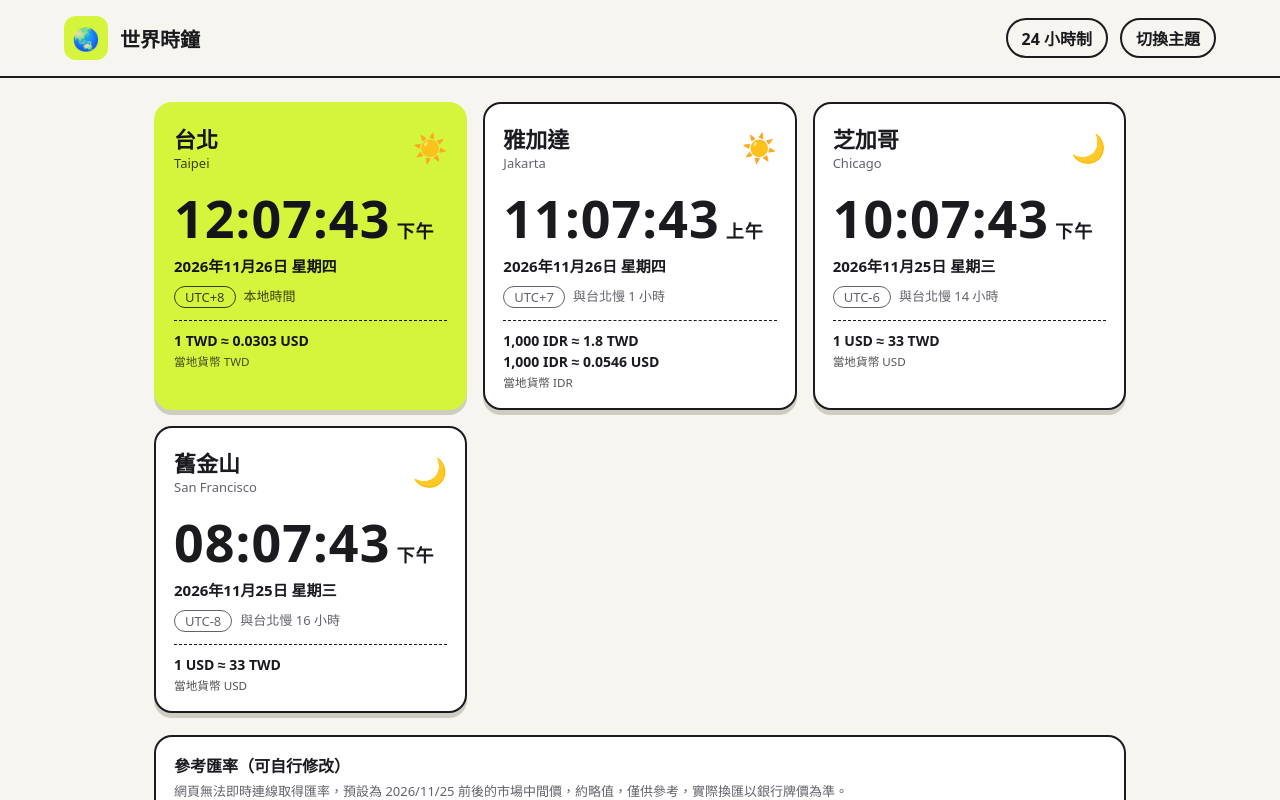
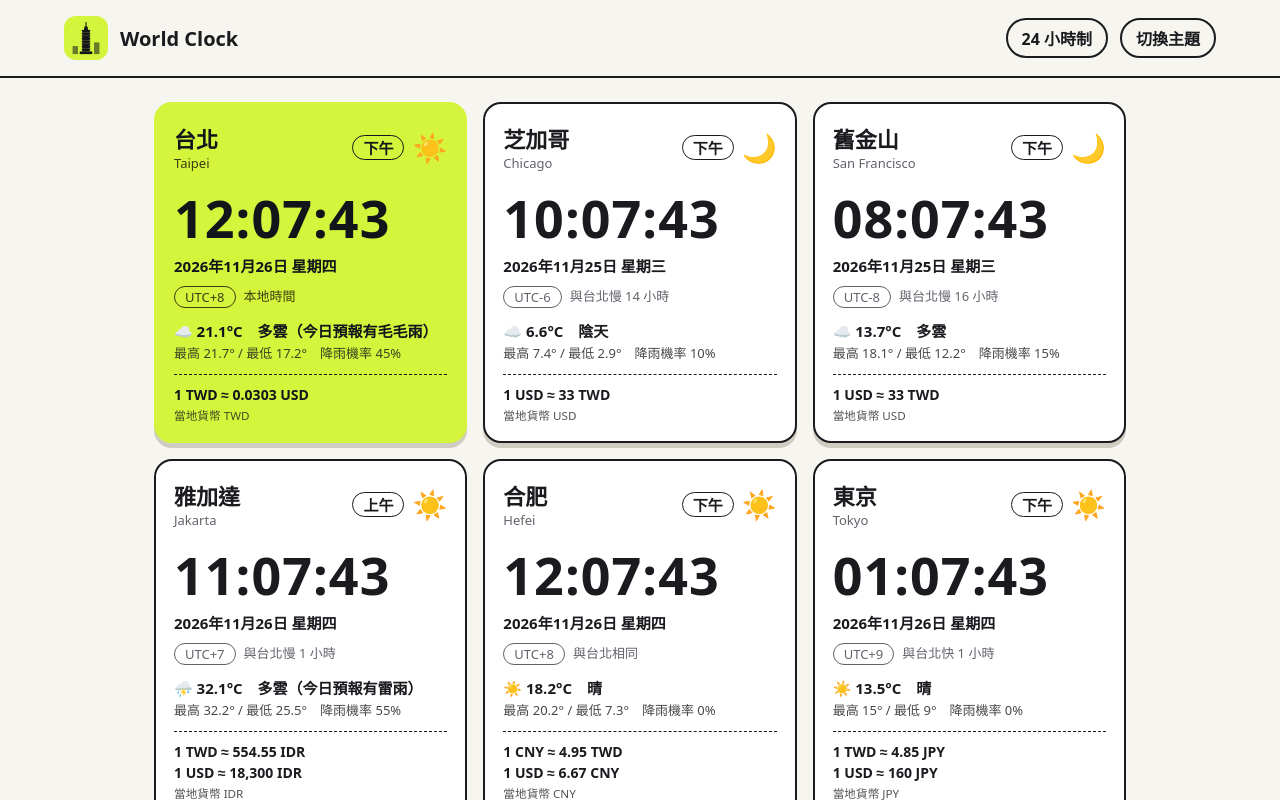
Before and after one commit to lin-patrick/WorldTime, a plain HTML site: page index.html in a window 1280 px wide. Both pictures are taken after a click on the button "12 小時制". Shown: the top 800 px of the page. Drawn offline with Linux system fonts and the light colour scheme; no server answers.

Commit message:
Add files via upload

```diff
--- a/index.html
+++ b/index.html
@@ -3,7 +3,7 @@
 <head>
 <meta charset="utf-8">
 <meta name="viewport" content="width=device-width, initial-scale=1, viewport-fit=cover">
-<title>世界時鐘</title>
+<title>World Clock</title>
 <style>
 :root{--bg:#f6f5ef;--panel:#fff;--line:#cfcdc2;--text:#1a1a1f;--sub:#62626c;--lime:#d4f53c;--limeText:#14151a;box-sizing:border-box;padding-top:env(safe-area-inset-top,0px);padding-bottom:env(safe-area-inset-bottom,0px);padding-left:env(safe-area-inset-left,0px);padding-right:env(safe-area-inset-right,0px)}
 @media (prefers-color-scheme:dark){:root:not([data-theme="light"]){--bg:#14151a;--panel:#1c1d24;--line:#3a3b45;--text:#f2f2ee;--sub:#a9a9b3}}
@@ -22,12 +22,14 @@ main{max-width:1100px;margin:0 auto;padding:24px clamp(24px,6vw,64px)}
 .top{display:flex;justify-content:space-between;align-items:center}
 .city{font-size:22px;font-weight:900}.en{font-size:13px;color:var(--sub)}
 .home .en,.home .meta{color:#3b3d12}
-.ico{font-size:28px}
+.ico{font-size:28px;line-height:1}.badge{display:flex;align-items:center;gap:8px;white-space:nowrap}.ap{font-size:15px;font-weight:800;border:1.5px solid currentColor;border-radius:999px;padding:1px 10px}.ap:empty{display:none}
 .time{font-size:clamp(40px,9vw,52px);font-weight:900;font-variant-numeric:tabular-nums;letter-spacing:.02em;margin:10px 0 2px}
 .ampm{font-size:18px;margin-left:6px}
 .date{font-size:15px;font-weight:700}
 .meta{margin-top:10px;font-size:13px;color:var(--sub);display:flex;gap:8px;flex-wrap:wrap}
 .pill{border:1.5px solid currentColor;border-radius:999px;padding:1px 10px}
+.wx{margin-top:12px;display:grid;gap:2px;font-weight:700;font-size:15px}
+.wx small{font-weight:400;opacity:.8;font-size:13px}
 .fx{margin-top:12px;padding-top:10px;border-top:1.5px dashed currentColor;font-size:14px;font-weight:700;display:grid;gap:2px}
 .fx small{font-weight:400;opacity:.75}
 .rates{margin-top:22px;background:var(--panel);border:2px solid var(--text);border-radius:18px;padding:16px 18px}
@@ -42,8 +44,8 @@ footer{text-align:center;color:var(--sub);font-size:13px;padding:0 clamp(24px,6v
 </head>
 <body>
 <header>
-  <div class="logo" aria-hidden="true">🌏</div>
-  <h1>世界時鐘</h1>
+  <div class="logo" role="img" aria-label="Taipei 101"><svg width="34" height="34" viewBox="0 0 32 38" fill="currentColor" aria-hidden="true"><line x1="16" y1="1" x2="16" y2="6" stroke="currentColor" stroke-width="1.2"/><polygon points="14.5,6 17.5,6 18.5,10 13.5,10"/><polygon points="11,10 21,10 19.8,13 12.2,13"/><polygon points="11,13 21,13 19.8,16 12.2,16"/><polygon points="11,16 21,16 19.8,19 12.2,19"/><polygon points="11,19 21,19 19.8,22 12.2,22"/><polygon points="11,22 21,22 19.8,25 12.2,25"/><polygon points="11,25 21,25 19.8,28 12.2,28"/><polygon points="11,28 21,28 19.8,31 12.2,31"/><polygon points="11,31 21,31 19.8,34 12.2,34"/><rect x="9" y="34" width="14" height="3"/><rect x="1" y="28" width="6" height="9" opacity=".55"/><rect x="25" y="24" width="6" height="13" opacity=".55"/></svg></div>
+  <h1>World Clock</h1>
   <button class="btn" id="fmt">12 小時制</button>
   <button class="btn" id="theme">切換主題</button>
 </header>
@@ -55,25 +57,30 @@ footer{text-align:center;color:var(--sub);font-size:13px;padding:0 clamp(24px,6v
     <div class="row">
       <label>1 USD = <input id="r_twd" type="number" step="0.01" min="0" inputmode="decimal"> TWD</label>
       <label>1 USD = <input id="r_idr" type="number" step="1" min="0" inputmode="decimal"> IDR</label>
+      <label>1 USD = <input id="r_cny" type="number" step="0.0001" min="0" inputmode="decimal"> CNY</label>
+      <label>1 USD = <input id="r_jpy" type="number" step="0.01" min="0" inputmode="decimal"> JPY</label>
     </div>
   </section>
 </main>
-<footer>時間由裝置時鐘與瀏覽器時區資料計算，芝加哥與舊金山會自動處理日光節約時間。</footer>
+<footer>時間由裝置時鐘與瀏覽器時區資料計算，芝加哥與舊金山會自動處理日光節約時間。<span id="wxnote">天氣為 2026/11/26 擷取的快照。</span></footer>
 
 <script>
 const ZONES=[
- {tz:"Asia/Taipei",city:"台北",en:"Taipei",home:true,cur:"TWD",amt:1},
- {tz:"Asia/Jakarta",city:"雅加達",en:"Jakarta",cur:"IDR",amt:1000},
- {tz:"America/Chicago",city:"芝加哥",en:"Chicago",cur:"USD",amt:1},
- {tz:"America/Los_Angeles",city:"舊金山",en:"San Francisco",cur:"USD",amt:1}
+ {tz:"Asia/Taipei",city:"台北",en:"Taipei",home:true,cur:"TWD",amt:1,wx:{t:21.1,hi:21.7,lo:17.2,p:45,c:"多雲（今日預報有毛毛雨）",i:"☁️"}},
+ {tz:"America/Chicago",city:"芝加哥",en:"Chicago",cur:"USD",amt:1,wx:{t:6.6,hi:7.4,lo:2.9,p:10,c:"陰天",i:"☁️"}},
+ {tz:"America/Los_Angeles",city:"舊金山",en:"San Francisco",cur:"USD",amt:1,wx:{t:13.7,hi:18.1,lo:12.2,p:15,c:"多雲",i:"☁️"}},
+ {tz:"Asia/Jakarta",city:"雅加達",en:"Jakarta",cur:"IDR",amt:1000,rev:true,k:"idr",wx:{t:32.1,hi:32.2,lo:25.5,p:55,c:"多雲（今日預報有雷雨）",i:"⛈️"}},
+ {tz:"Asia/Shanghai",city:"合肥",en:"Hefei",cur:"CNY",amt:1,wx:{t:18.2,hi:20.2,lo:7.3,p:0,c:"晴",i:"☀️"}},
+ {tz:"Asia/Tokyo",city:"東京",en:"Tokyo",cur:"JPY",amt:1,rev:true,k:"jpy",wx:{t:13.5,hi:15.0,lo:9.0,p:0,c:"晴",i:"☀️"}}
 ];
 let h12=false;
 const grid=document.getElementById("grid");
 grid.innerHTML=ZONES.map((z,i)=>`<article class="card${z.home?" home":""}">
-  <div class="top"><div><div class="city">${z.city}</div><div class="en">${z.en}</div></div><div class="ico" id="i${i}"></div></div>
+  <div class="top"><div><div class="city">${z.city}</div><div class="en">${z.en}</div></div><div class="badge"><span class="ap" id="a${i}"></span><span class="ico" id="i${i}"></span></div></div>
   <div class="time" id="t${i}">--:--:--</div>
   <div class="date" id="d${i}"></div>
   <div class="meta" id="m${i}"></div>
+  <div class="wx" id="w${i}"></div>
   <div class="fx" id="x${i}"></div></article>`).join("");
 
 function offsetMin(tz,now){
@@ -89,7 +96,7 @@ function tick(){
     const parts=tf.formatToParts(now); let out="",ap="";
     parts.forEach(p=>{if(p.type==="dayPeriod")ap=p.value;else if(["hour","minute","second","literal"].includes(p.type))out+=p.value});
     out=out.replace(/[^\d:]/g,"").replace(/^(\d):/,"0$1:");
-    document.getElementById("t"+i).innerHTML=out+(ap?`<span class="ampm">${ap}</span>`:"");
+    document.getElementById("t"+i).textContent=out;document.getElementById("a"+i).textContent=ap;
     document.getElementById("d"+i).textContent=new Intl.DateTimeFormat("zh-TW",{timeZone:z.tz,year:"numeric",month:"long",day:"numeric",weekday:"long"}).format(now);
     const hr=+new Intl.DateTimeFormat("en-US",{timeZone:z.tz,hour:"numeric",hour12:false}).format(now)%24;
     document.getElementById("i"+i).textContent=hr>=6&&hr<18?"☀️":"🌙";
@@ -103,27 +110,65 @@ document.getElementById("theme").onclick=()=>{
   const r=document.documentElement,dark=getComputedStyle(r).getPropertyValue("--bg").trim()==="#14151a";
   r.dataset.theme=dark?"light":"dark";
 };
-let rates={twd:33.0,idr:18300};
-try{const s=JSON.parse(localStorage.getItem("wc_rates")||"null");if(s&&s.twd>0&&s.idr>0)rates=s}catch(e){}
+let rates={twd:33.0,idr:18300,cny:6.67,jpy:160};
+try{const s=JSON.parse(localStorage.getItem("wc_rates")||"null");if(s&&s.twd>0&&s.idr>0)rates={twd:s.twd,idr:s.idr,cny:s.cny>0?s.cny:6.67,jpy:s.jpy>0?s.jpy:160}}catch(e){}
 const fnum=n=>n.toLocaleString("en-US",{maximumFractionDigits:n<1?4:2});
+function renderWx(){
+  ZONES.forEach((z,i)=>{
+    const w=z.wx;
+    document.getElementById("w"+i).innerHTML=`<span>${w.i} ${w.t}°C　${w.c}</span><small>最高 ${w.hi}° / 最低 ${w.lo}°　降雨機率 ${w.p}%</small>`;
+  });
+}
 function renderFx(){
-  const toTWD={TWD:1,USD:rates.twd,IDR:rates.twd/rates.idr},toUSD={TWD:1/rates.twd,USD:1,IDR:1/rates.idr};
+  const toTWD={TWD:1,USD:rates.twd,IDR:rates.twd/rates.idr,CNY:rates.twd/rates.cny},toUSD={TWD:1/rates.twd,USD:1,IDR:1/rates.idr,CNY:1/rates.cny};
   ZONES.forEach((z,i)=>{
     const a=z.amt,rows=[];
-    if(z.cur!=="TWD")rows.push(`<span>${fnum(a)} ${z.cur} ≈ ${fnum(a*toTWD[z.cur])} TWD</span>`);
-    if(z.cur!=="USD")rows.push(`<span>${fnum(a)} ${z.cur} ≈ ${fnum(a*toUSD[z.cur])} USD</span>`);
+    if(z.rev){rows.push(`<span>1 TWD ≈ ${fnum(rates[z.k]/rates.twd)} ${z.cur}</span>`);rows.push(`<span>1 USD ≈ ${fnum(rates[z.k])} ${z.cur}</span>`)}else if(z.cur!=="TWD")rows.push(`<span>${fnum(a)} ${z.cur} ≈ ${fnum(a*toTWD[z.cur])} TWD</span>`);
+    if(z.rev){}else if(z.cur==="CNY")rows.push(`<span>1 USD ≈ ${fnum(rates.cny)} CNY</span>`);else if(z.cur!=="USD")rows.push(`<span>${fnum(a)} ${z.cur} ≈ ${fnum(a*toUSD[z.cur])} USD</span>`);
     document.getElementById("x"+i).innerHTML=rows.join("")+`<small>當地貨幣 ${z.cur}</small>`;
   });
 }
-const rt=document.getElementById("r_twd"),ri=document.getElementById("r_idr");
-rt.value=rates.twd;ri.value=rates.idr;
+const rt=document.getElementById("r_twd"),ri=document.getElementById("r_idr"),rc=document.getElementById("r_cny"),rj=document.getElementById("r_jpy");
+rt.value=rates.twd;ri.value=rates.idr;rc.value=rates.cny;rj.value=rates.jpy;
 function onRate(){
-  const t=parseFloat(rt.value),r=parseFloat(ri.value);
-  if(t>0&&r>0){rates={twd:t,idr:r};try{localStorage.setItem("wc_rates",JSON.stringify(rates))}catch(e){}renderFx()}
+  const t=parseFloat(rt.value),r=parseFloat(ri.value),c=parseFloat(rc.value),j=parseFloat(rj.value);
+  if(t>0&&r>0&&c>0&&j>0){rates={twd:t,idr:r,cny:c,jpy:j};try{localStorage.setItem("wc_rates",JSON.stringify(rates))}catch(e){}renderFx()}
 }
-rt.oninput=onRate;ri.oninput=onRate;
+rt.oninput=onRate;ri.oninput=onRate;rc.oninput=onRate;rj.oninput=onRate;
 renderFx();
-tick();setInterval(tick,1000);
+
+// ===== 天氣：Open-Meteo（免金鑰），每天早上 6 點後更新一次，其餘時間用快取 =====
+const COORD={"Asia/Taipei":[25.033,121.565],"America/Chicago":[41.878,-87.629],"America/Los_Angeles":[37.775,-122.419],"Asia/Jakarta":[-6.209,106.846],"Asia/Shanghai":[31.821,117.227],"Asia/Tokyo":[35.676,139.650]};
+function wmo(c){
+  if(c===0)return["晴","\u2600\ufe0f"];if(c===1)return["大致晴朗","\ud83c\udf24\ufe0f"];if(c===2)return["局部多雲","\u26c5"];if(c===3)return["陰天","\u2601\ufe0f"];
+  if(c===45||c===48)return["霧","\ud83c\udf2b\ufe0f"];if(c>=51&&c<=57)return["毛毛雨","\ud83c\udf26\ufe0f"];if(c>=61&&c<=67)return["下雨","\ud83c\udf27\ufe0f"];
+  if(c>=71&&c<=77)return["下雪","\u2744\ufe0f"];if(c>=80&&c<=82)return["陣雨","\ud83c\udf26\ufe0f"];if(c===85||c===86)return["陣雪","\ud83c\udf28\ufe0f"];
+  if(c>=95)return["雷雨","\u26c8\ufe0f"];return["多雲","\u2601\ufe0f"];
+}
+function applyWx(list,t,stale){
+  list.forEach((w,i)=>{ if(ZONES[i])ZONES[i].wx=w; });
+  renderWx();
+  const d=new Date(t),f=d.toLocaleString("zh-TW",{month:"numeric",day:"numeric",hour:"2-digit",minute:"2-digit",hour12:false});
+  document.getElementById("wxnote").textContent="天氣來自 Open-Meteo，每天早上 6 點後更新一次，溫度為更新當下的氣溫。上次更新："+f+(stale?"（本次連線失敗，顯示舊資料）":"");
+}
+async function refreshWx(){
+  let cache=null;
+  try{cache=JSON.parse(localStorage.getItem("wc_wx")||"null")}catch(e){}
+  const now=new Date(),b=new Date(now);b.setHours(6,0,0,0);if(now<b)b.setDate(b.getDate()-1);
+  if(cache&&cache.t>=b.getTime()&&cache.d.length===ZONES.length){applyWx(cache.d,cache.t,false);return}
+  try{
+    const la=ZONES.map(z=>COORD[z.tz][0]).join(","),lo=ZONES.map(z=>COORD[z.tz][1]).join(",");
+    const u="https://api.open-meteo.com/v1/forecast?latitude="+la+"&longitude="+lo+"&current=temperature_2m,weather_code&daily=temperature_2m_max,temperature_2m_min,precipitation_probability_max&timezone=auto&forecast_days=1";
+    const r=await fetch(u);if(!r.ok)throw new Error(r.status);
+    const j=await r.json(),arr=Array.isArray(j)?j:[j];
+    const list=arr.map(x=>{const m=wmo(x.current.weather_code),r1=n=>Math.round(n*10)/10;
+      return{t:r1(x.current.temperature_2m),hi:r1(x.daily.temperature_2m_max[0]),lo:r1(x.daily.temperature_2m_min[0]),p:x.daily.precipitation_probability_max[0]??0,c:m[0],i:m[1]}});
+    const t=Date.now();
+    try{localStorage.setItem("wc_wx",JSON.stringify({t:t,d:list}))}catch(e){}
+    applyWx(list,t,false);
+  }catch(e){ if(cache&&cache.d.length===ZONES.length)applyWx(cache.d,cache.t,true); }
+}
+renderWx();refreshWx();setInterval(refreshWx,600000);tick();setInterval(tick,1000);
 </script>
 </body>
 </html>
```
